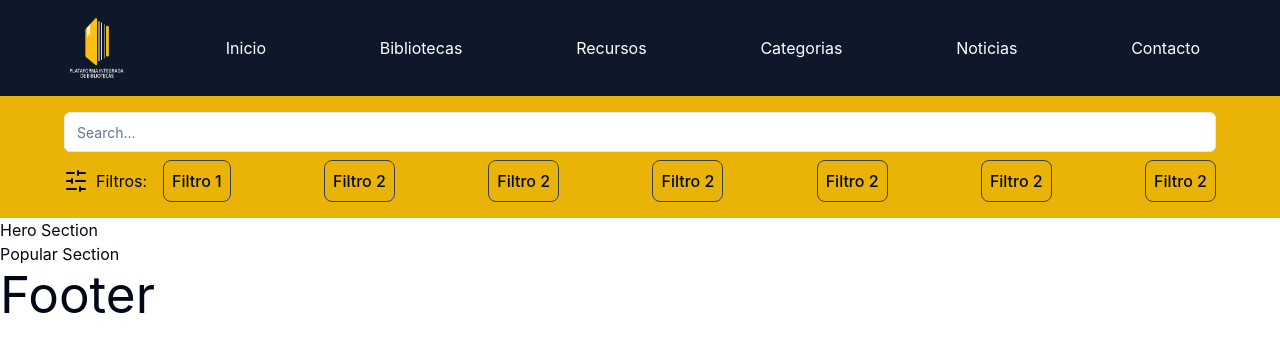
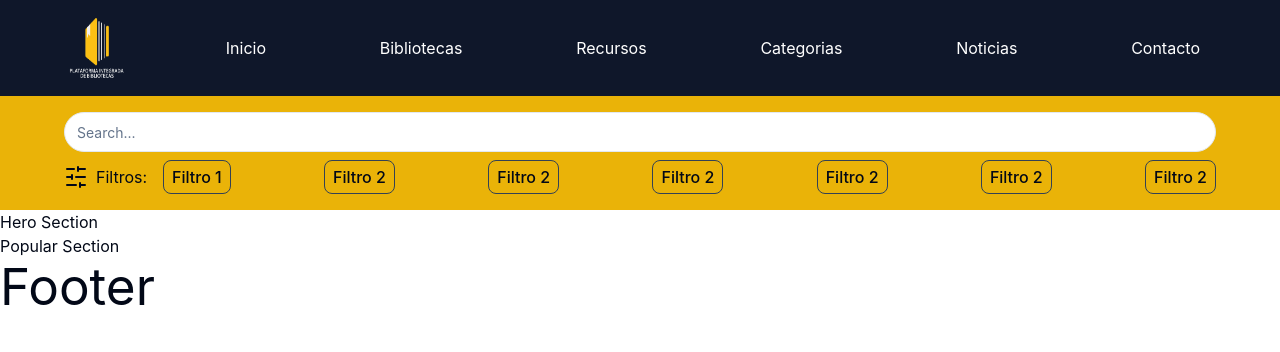
Before and after one commit to CelioJoaquimCumba/library, a React (Vite) app: page / in a window 1280 px wide. Shown: the top 352 px of the page. Built offline with nearby package versions, Linux system fonts and the light colour scheme.

Commit message:
feat: add state management to the search bar

```diff
--- a/src/components/atoms/FilterItem.tsx
+++ b/src/components/atoms/FilterItem.tsx
@@ -1,3 +1,3 @@
 export default function FilterItem(props: {label: string, onClick?: () => void}) {
-    return <button onClick={props.onClick} className="bg-transparent border border-slate-700 hover:bg-slate-700 p-2">{props.label}</button>;
+    return <button onClick={props.onClick} className="bg-transparent border border-slate-700 hover:bg-slate-700 px-2 py-1">{props.label}</button>;
 }
--- a/src/components/atoms/input.tsx
+++ b/src/components/atoms/input.tsx
@@ -10,7 +10,7 @@ const Input = React.forwardRef<HTMLInputElement, InputProps>(
       <input
         type={type}
         className={cn(
-          "flex h-10 w-full rounded-md border border-input bg-background px-3 py-2 text-sm ring-offset-background file:border-0 file:bg-transparent file:text-sm file:font-medium file:text-foreground placeholder:text-muted-foreground focus-visible:outline-none focus-visible:ring-2 focus-visible:ring-ring focus-visible:ring-offset-2 disabled:cursor-not-allowed disabled:opacity-50",
+          "flex h-10 w-full rounded-full border border-input bg-background px-3 py-2 text-sm ring-offset-background file:border-0 file:bg-transparent file:text-sm file:font-medium file:text-foreground placeholder:text-muted-foreground focus-visible:outline-none focus-visible:ring-2 focus-visible:ring-ring focus-visible:ring-offset-2 disabled:cursor-not-allowed disabled:opacity-50",
           className
         )}
         ref={ref}
--- a/src/components/molecules/SearchBar.tsx
+++ b/src/components/molecules/SearchBar.tsx
@@ -1,12 +1,17 @@
 import { Input } from "../atoms/input";
 import FilterItem from "../atoms/FilterItem";
 import { SlidersHorizontal } from 'lucide-react'
+import {useState} from 'react'
 
 export default function SearchBar() {
     const filters = [{label: "Filtro 1", onclick: () => {}}, {label: "Filtro 2", onclick: ()=> {}}, {label: "Filtro 2", onclick: ()=> {}}, {label: "Filtro 2", onclick: ()=> {}}, {label: "Filtro 2", onclick: ()=> {}}, {label: "Filtro 2", onclick: ()=> {}}, {label: "Filtro 2", onclick: ()=> {}}];
+    const [search, setSearch] = useState('')
+    const handleSearch = (e: React.FormEvent<HTMLInputElement>) => {
+        setSearch(e.currentTarget.value)
+    }
     return (
         <section className="flex flex-col gap-2 justify-center items-center bg-yellow-500 p-4">
-            <Input type="text" placeholder="Search..." className="max-w-6xl" />
+            <Input value={search} onChange={handleSearch} type="text" placeholder="Search..." className="max-w-6xl" />
             <div className="flex w-full justify-between gap-4 items-center max-w-6xl">
                 <div className="flex gap-2">
                     <SlidersHorizontal className="size-full" />
```
